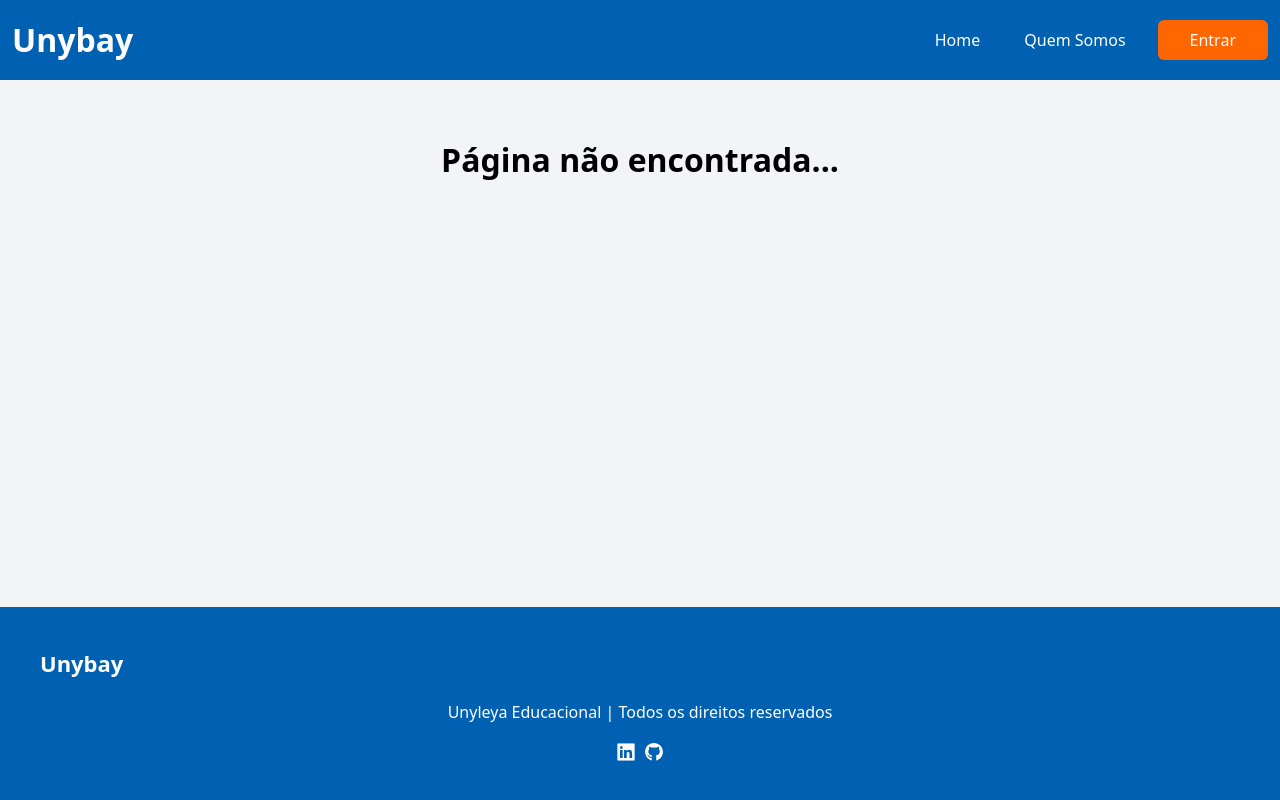
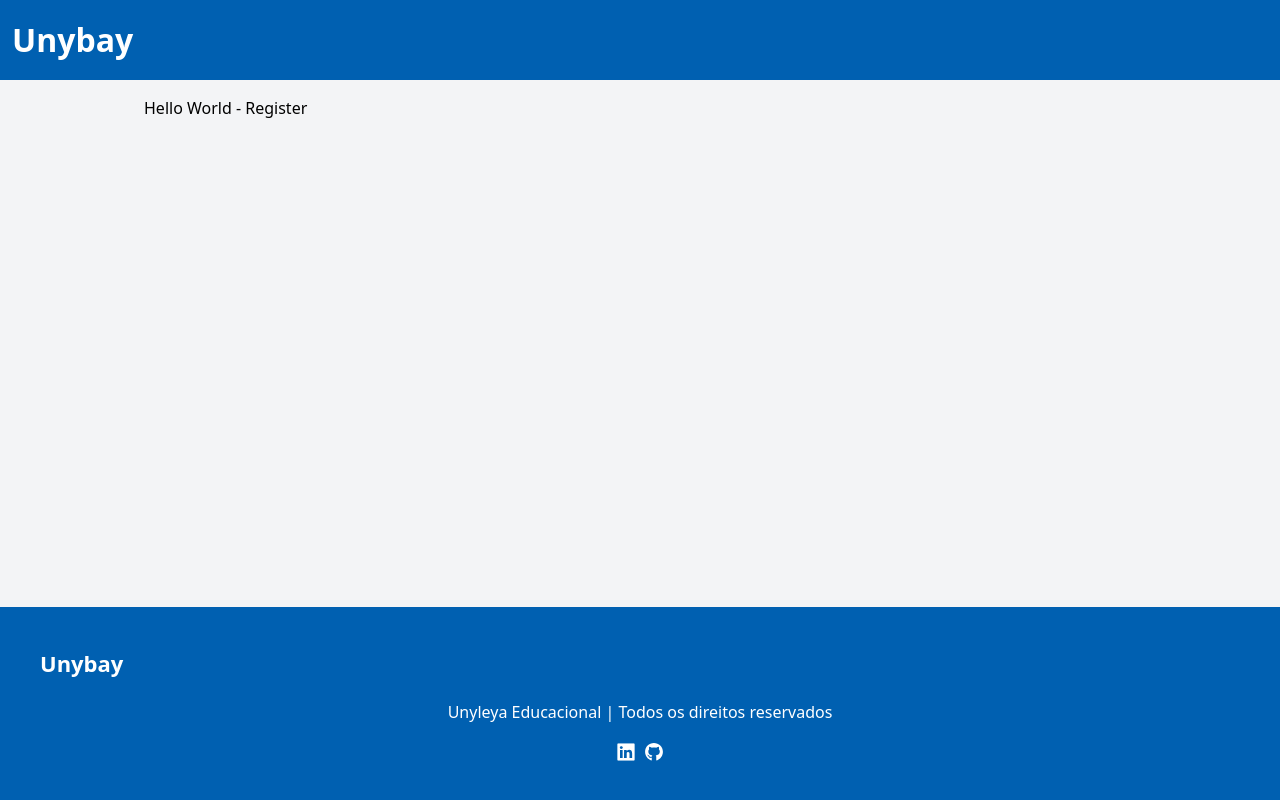
Before and after one commit to beacastroalves/projeto-final-pos-unyleya, a React (Vite) app: page /register in a window 1280 px wide. Built offline with nearby package versions, Linux system fonts and the light colour scheme.

Commit message:
Criando a pagina de registro e ajuste no css do quem somos

```diff
--- a/src/App.tsx
+++ b/src/App.tsx
@@ -7,6 +7,7 @@ import SearchProducts from "./pages/search-result";
 import NotFound from "./pages/not-found";
 import AboutUs from "./pages/about-us";
 import Login from "./pages/login";
+import Register from "./pages/register";
 
 const App = () => {
   const router = createBrowserRouter([
@@ -39,6 +40,10 @@ const App = () => {
       element: <Login />
     },
     {
+      path: "/register",
+      element: <Register />
+    },
+    {
       path: "*",
       element: <NotFound />
     },
--- a/src/pages/about-us/index.tsx
+++ b/src/pages/about-us/index.tsx
@@ -11,7 +11,7 @@ const AboutUs = () => {
           </h1>
           <div className="bg-white py-8 px-10 rounded-lg shadow-lg">
             <p className="text-gray-700 text-[18px] leading-7.5">
-              A <strong>Unybay</strong> nasceu de uma visão simples: criar um mercado online onde a conexão e a confiança fossem o centro de tudo. Desde o nosso início, em 2025, nos dedicamos a ser mais do que uma plataforma de vendas; somos uma comunidade que valoriza a diversidade de produtos e a experiência do cliente. Acreditamos que encontrar o produto certo deve ser fácil, seguro e inspirador.
+              A <span className="font-bold text-primary">Unybay</span> nasceu de uma visão simples: criar um mercado online onde a conexão e a confiança fossem o centro de tudo. Desde o nosso início, em 2025, nos dedicamos a ser mais do que uma plataforma de vendas; somos uma comunidade que valoriza a diversidade de produtos e a experiência do cliente. Acreditamos que encontrar o produto certo deve ser fácil, seguro e inspirador.
             </p>
             <p className="text-gray-700 text-[18px] leading-7.5 mt-4 italic w-full text-right">
               "Conectando paixões, entregando valor."
--- /dev/null
+++ b/src/pages/register/index.tsx
@@ -0,0 +1,11 @@
+import AuthTemplate from "../../templates/auth-template";
+
+const Register = () => {
+  return (
+    <AuthTemplate>
+      <h1>Hello World - Register</h1>
+    </AuthTemplate>
+  )
+};
+
+export default Register;
```
